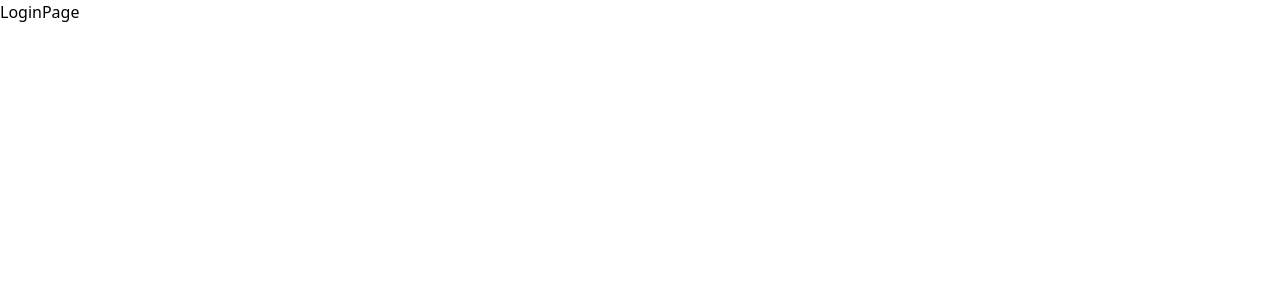
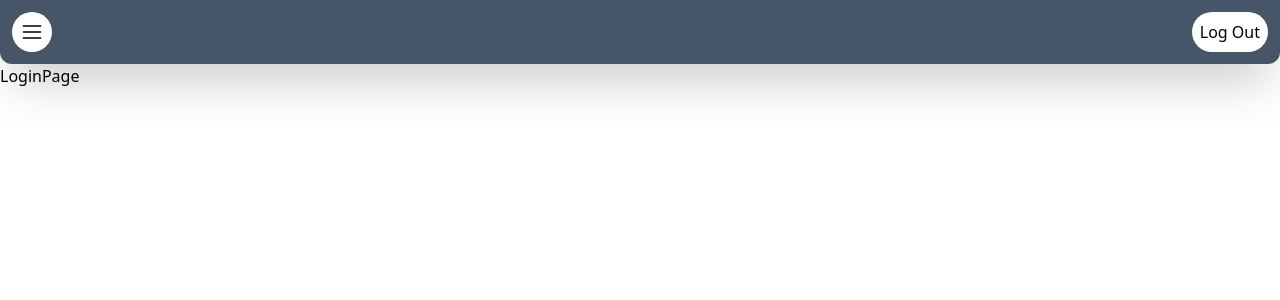
Before and after one commit to IM2-Project-Hermes/helper_portal, a Next.js app: page / in a window 1280 px wide. Shown: the top 300 px of the page. Built offline with nearby package versions, Linux system fonts and the light colour scheme.

Commit message:
feature: Burger menu started. Log out button placed for login page

```diff
--- a/src/app/layout.tsx
+++ b/src/app/layout.tsx
@@ -1,4 +1,7 @@
+import Navbar from "@/components/Navbar";
 import "./globals.css";
+
+
 
 export const metadata = {
   title: "Helper Portal",
@@ -12,7 +15,10 @@ export default function RootLayout({
 }) {
   return (
     <html lang="en">
-      <body>{children}</body>
+      <body>
+        <Navbar />
+        {children}
+        </body>
     </html>
   );
 }
--- /dev/null
+++ b/src/components/Navbar.tsx
@@ -0,0 +1,56 @@
+"use client"
+import Image from "next/image";
+import burger from '../../public/burger-menu.svg';
+import Link from "next/link";
+import { FC, useState } from "react";
+
+const Navbar = () => {
+  return (
+    <div className="flex justify-between bg-slate-600 p-3 rounded-b-xl shadow-2xl">
+      <Dropdownbutton />
+      <LogOut />
+    </div>
+  );
+};
+
+const Dropdownbutton = () => {
+  const [open, setOpen] = useState(false);
+
+  const handleOpen = () => {
+    setOpen(!open);
+  };
+  return (
+    <div className="flex flex-col relative">
+      <button onClick={handleOpen} className=" bg-white rounded-full p-2 w-10 h-10">
+        <Image src={burger} alt="Dropdown Menu" />
+      </button>
+      {open ? (
+        <ul className="absolute top-full">
+          <DropdownElement page="/home" name="Home"/>
+          <DropdownElement page="/uebersicht" name="Übersicht"/>
+          <DropdownElement page="/timetracker" name="Time"/>
+          <DropdownElement page="/chatbot" name="Chatbot"/>
+        </ul>
+      ): null}
+
+    </div>
+  );
+};
+
+interface ElementProps {
+  name: string
+  page: string
+}
+
+export const DropdownElement: FC<ElementProps> = ({name, page}) => {
+  return <Link href={page} ><li className="bg-slate-200 border-b-2 border-gray-500">{name}</li></Link>
+};
+
+const LogOut = () => {
+  return (
+    <Link href={"/"}><button className="bg-white rounded-full text-center p-2">Log Out</button></Link>
+  )
+}
+
+
+export default Navbar;
```
Also changed, not shown: components/Nav.jsx (deleted, +0 -9 lines), public/burger-menu.svg (added), src/components/test.tsx (added), src/styles/navbar.css (added).
